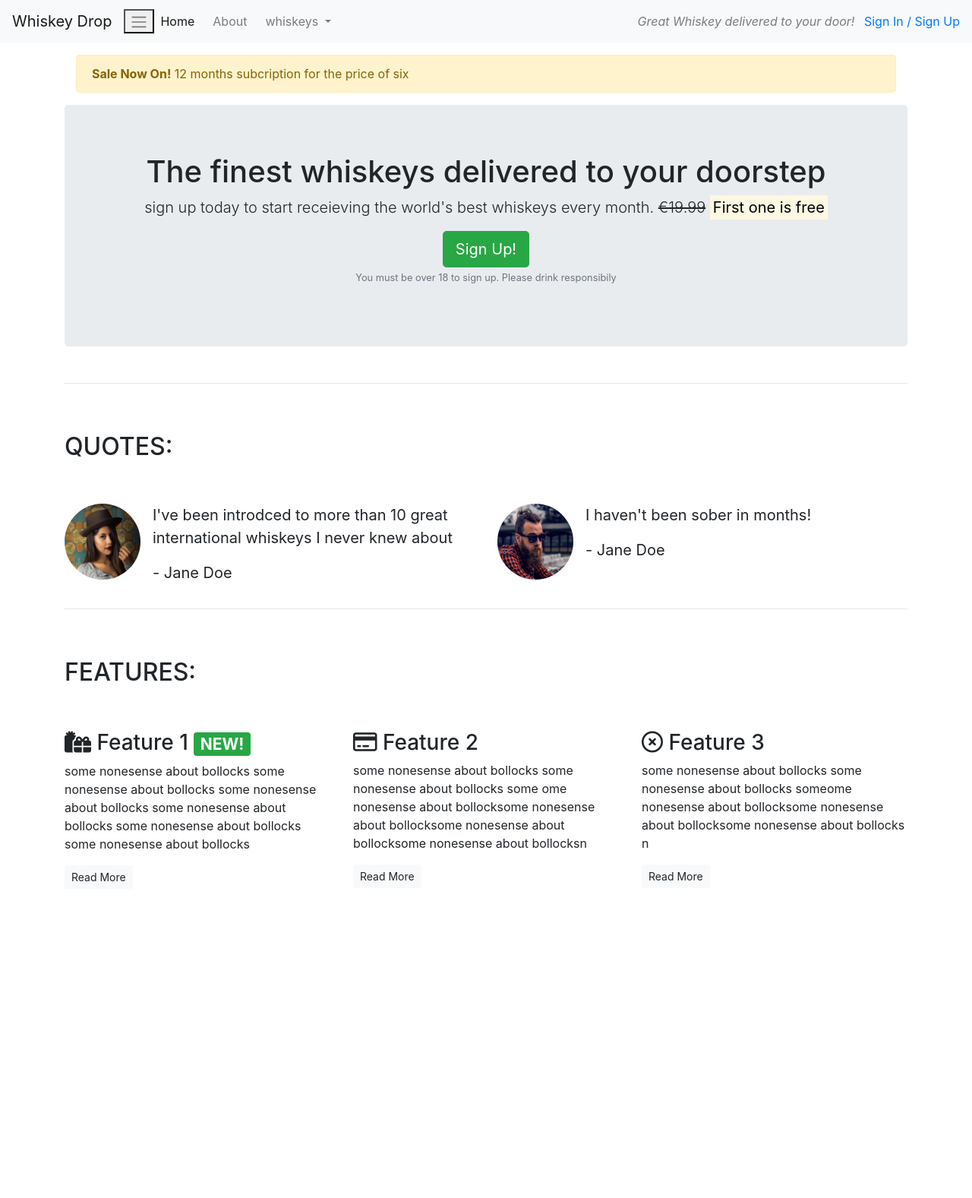
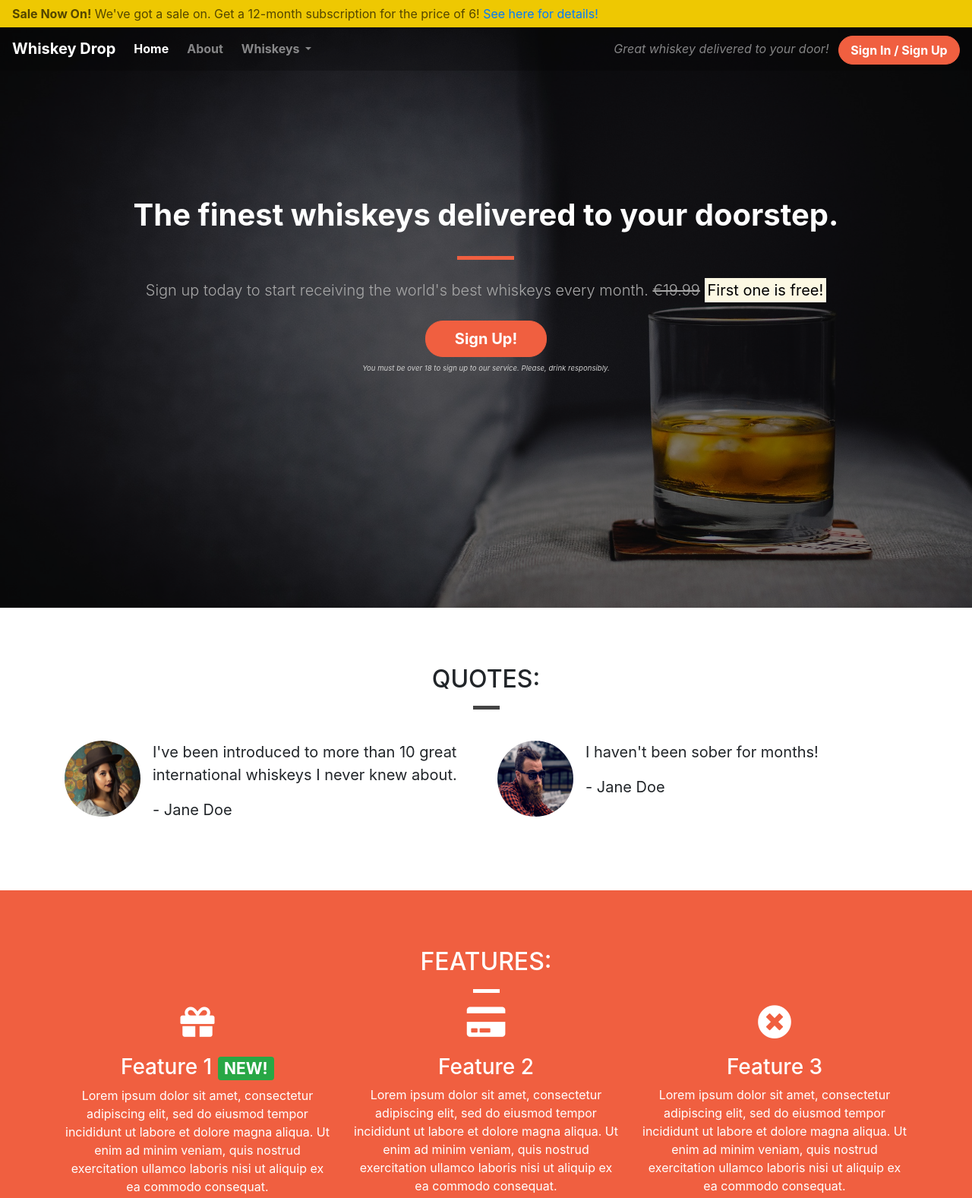
Before and after one commit to FirmoDaniel/Bootstrap, a plain HTML site: page index.html in a window 1280 px wide. Shown: the top 1577 px of the page at 76% size. Before the commit the page ends 1186 px from the top, so only its background shows below. Drawn offline with nearby package versions, Linux system fonts and the light colour scheme.

Commit message:
Finished Website

```diff
--- /dev/null
+++ b/css/style.css
@@ -0,0 +1,235 @@
+Skip to content
+Search or jump to…
+
+Pull requests
+Issues
+Marketplace
+Explore
+
+@FirmoDaniel
+Learn Git and GitHub without any code!
+Using the Hello World guide, you’ll start a branch, write comments, and open a pull request.
+
+
+Code-Institute-Solutions
+/
+BootstrappingYourNextBigIdea-BS4
+9
+1661
+Code
+Issues
+Pull requests
+Actions
+Projects
+Wiki
+Security
+Insights
+BootstrappingYourNextBigIdea-BS4/04-BeyondBootstrap/03-cleaning_up_our_content/css/style.css
+@lechien73
+lechien73 Bug fixes
+Latest commit ddf3644 on Feb 26, 2019
+ History
+ 1 contributor
+201 lines (158 sloc)  2.89 KB
+
+body {
+    font-family: 'Roboto', sans-serif;
+}
+
+/* Containers */
+
+.container-wrapper {}
+
+.container-wrapper--red {
+    background-color: #f05f40;
+    color: white;
+}
+
+.alert-container {}
+
+.callout-container {
+    height: 100vh;
+
+    background: url('../images/whiskey-background.jpg') no-repeat bottom right fixed;
+    -webkit-background-size: cover;
+    -moz-background-size: cover;
+    -o-background-size: cover;
+    background-size: cover;
+
+    display: flex;
+    align-items: center;
+    justify-content: center;
+
+    position: relative;
+}
+
+.opaque-overlay {
+    position: absolute;
+    top: 0;
+    left: 0;
+    height: 100%;
+    width: 100%;
+    background-color: rgba(0, 0, 0, 0.5);
+}
+
+.content-container {
+    padding-top: 75px;
+    padding-bottom: 75px;
+}
+
+/* Navbar */
+
+.navalert-container {
+    position: absolute;
+    top: 0;
+    left: 0;
+    z-index: 1;
+    padding-left: 0;
+    padding-right: 0;
+}
+
+.navbar {
+    margin-bottom: 0;
+    width: 100%;
+    background-color: rgba(0, 0, 0, .25);
+    border: 0;
+}
+
+.navbar .navbar-toggler {
+    border: 0;
+}
+
+.navbar .navbar-brand {
+    font-weight: bold;
+}
+
+.navbar .navbar-nav a {
+    font-weight: bold;
+}
+
+
+/* Jumbotron */
+
+.jumbotron {
+    background-color: transparent;
+}
+
+.jumbotron h1 {
+    color: white;
+    font-weight: bold;
+    margin-bottom: 30px;
+    color: white;
+}
+
+.jumbotron .lead {
+    color: #a7a7a7;
+    margin: 25px 0;
+}
+
+.jumbotron small {
+    font-size: 60%;
+    font-style: italic;
+    color: #d0d0d0;
+}
+
+/* Block dividers */
+
+.block-divider {
+    width: 75px;
+    height: 5px;
+    border: 0;
+    background-color: #444;
+}
+
+.block-divider--orange {
+    background-color: #f05f40;
+}
+
+.block-divider--white {
+    background-color: white;
+}
+
+.block-divider--short {
+    width: 35px;
+}
+
+/* Buttons */
+
+.btn--cta {
+    font-weight: bold;
+    border-radius: 23px;
+    width: 160px;
+}
+
+.btn--red {
+    color: white;
+    background-color: #f05f40;
+    border-color: #f05f40;
+}
+
+.btn--red:hover,
+.btn--red:active,
+.btn--red:focus,
+.btn--red:active:focus {
+    background-color: #df4929;
+    border-color: #df4929;
+    color: white;
+}
+
+/* Alert */
+
+.alert-container .col-12 {
+    padding-left: 0;
+    padding-right: 0;
+}
+
+.site-wide-alert {
+    color: #544600;
+    background-color: #eec802;
+    border-color: #eec802;
+    padding: 5px 15px;
+    margin-bottom: 0;
+    border: 1px solid transparent;
+    border-radius: 0;
+}
+
+/* Page Headers */
+
+.page-header {
+    margin-bottom: 0;
+    border-bottom: 0;
+    text-align: center;
+}
+
+.page-header h2 {
+    margin-top: 0;
+}
+
+/* Quotes */
+
+.quotes .page-header {
+    margin-bottom: 25px;
+}
+
+/* Features */
+
+.feature {
+    text-align: center;
+    margin-bottom: 40px;
+}
+
+.feature i {
+    margin-bottom: 20px;
+    font-size: 45px;
+    line-height: 45px;
+}
+
+.feature .btn {
+    background-color: white;
+    border-color: white;
+    border-radius: 15px;
+    min-width: 100px;
+    font-weight: bold;
+    margin-top: 10px;
+    color: #f05f40;
+}
--- a/index.html
+++ b/index.html
@@ -1,88 +1,97 @@
 <!DOCTYPE html>
-<html lang="en">
+<html lang="en-us">
+
 <head>
-    <meta charset="UTF-8">
+    <meta charset="utf-8">
+    <title>Whiskey Drop | Taste a new whiskey every month</title>
     <meta name="viewport" content="width=device-width, initial-scale=1.0">
-    <title>Whiskey Drop | Taste a new whiskey every month</title>
-    <link rel="stylesheet" href="https://stackpath.bootstrapcdn.com/bootstrap/4.3.1/css/bootstrap.min.css" integrity="sha384-ggOyR0iXCbMQv3Xipma34MD+dH/1fQ784/j6cY/iJTQUOhcWr7x9JvoRxT2MZw1T" crossorigin="anonymous">
-<script src="https://stackpath.bootstrapcdn.com/bootstrap/4.3.1/js/bootstrap.min.js" integrity="sha384-JjSmVgyd0p3pXB1rRibZUAYoIIy6OrQ6VrjIEaFf/nJGzIxFDsf4x0xIM+B07jRM" crossorigin="anonymous"></script>
-<script src="https://kit.fontawesome.com/2f377630da.js" crossorigin="anonymous"></script>
+    <link rel="stylesheet" href="https://maxcdn.bootstrapcdn.com/bootstrap/4.1.3/css/bootstrap.min.css">
+    <link rel="stylesheet" href="https://use.fontawesome.com/releases/v5.6.1/css/all.css" integrity="sha384-gfdkjb5BdAXd+lj+gudLWI+BXq4IuLW5IT+brZEZsLFm++aCMlF1V92rMkPaX4PP" crossorigin="anonymous">
+    <link href="https://fonts.googleapis.com/css?family=Roboto:400,700" rel="stylesheet">
+    <link rel="stylesheet" href="css/style.css" type="text/css" />
 </head>
+
 <body>
-    <nav class="navbar navbar-light bg-light navbar-expand-sm">
+    <div class="container-fluid navalert-container">
+        <div class="container-fluid alert-container">
+            <div class="row d-none d-sm-block">
+                <div class="col-12">
+                    <div class="site-wide-alert alert alert-warning">
+                        <strong>Sale Now On!</strong> We've got a sale on. Get a 12-month subscription for the price of 6! <a href="">See here for details!</a>
+                    </div>
+                </div>
+            </div>
+        </div>
+        <nav class="navbar navbar-dark navbar-expand-sm">
             <a href="/" class="navbar-brand">Whiskey Drop</a>
 
+            <button class="navbar-toggler ml-auto" type="button" data-toggle="collapse" data-target="#navbarNavDropdown" aria-controls="navbarNavDropdown" aria-expanded="false" aria-label="Toggle navigation">
+        <span class="navbar-toggler-icon"></span></button>
 
-        <button class="navbar-toggle ml-auto" type="button" data-toggle="collapse" data-target="#navbarNavDropdown" aria-controls="navbarNavDropdown" aria-expanded="false" aria-label="toggle navigagtion">
-        <span class="navbar-toggler-icon"></span></button>
             <div class="collapse navbar-collapse" id="navbarNavDropdown">
                 <ul class="navbar-nav mr-auto">
                     <li class="active nav-item mr-2"><a class="nav-link" href="/">Home</a></li>
                     <li class="nav-item mr-2"><a class="nav-link" href="/about">About</a></li>
                     <li class="nav-item dropdown">
-                    <a class="nav-link dropdown-toggle" href="#" id="navbarDropdownMenulink" role="button" data-toggle="dropdown" aria-haspopup="true" aria-expanded="fale">
-
-                    whiskeys
+                        <a class="nav-link dropdown-toggle" href="#" id="navbarDropdownMenuLink" role="button" data-toggle="dropdown" aria-haspopup="true" aria-expanded="false">
+          Whiskeys
         </a>
-                    <div class="dropdown-menu" aria-labelledby="navbarDropdownMenulink">
+                        <div class="dropdown-menu" aria-labelledby="navbarDropdownMenuLink">
                             <a class="dropdown-item" href="#">Irish</a>
                             <a class="dropdown-item" href="#">Scotch</a>
                             <a class="dropdown-item" href="#">Japanese</a>
                             <a class="dropdown-item" href="#">American</a>
                         </div>
-
                     </li>
-
 
                     <li class="nav-item mr-2 d-block d-sm-none"><a class="nav-link" href="/login">Sign In / Sign Up</a></li>
                 </ul>
             </div>
             <div class="d-none d-md-block">
-            <p class="navbar-text my-auto mr-2"><i>Great Whiskey delivered to your door!</i></p>
-            <a href="/login"> Sign In / Sign Up</a>
+                <p class="navbar-text my-auto mr-2"><i>Great whiskey delivered to your door!</i></p>
+                <a href="/login" class="btn btn--cta btn--red">Sign In / Sign Up</a>
             </div>
         </nav>
-    <article class="container mt-3">
-    <div class="rom d-none d-sm-block">
-        <div class="col-12">
-         <div class="alert alert-warning">
-         <strong>Sale Now On!</strong> 12 months subcription for the price of six <a href="See here for details"></a>
     </div>
-        </div>
-    </div>
-    <!--Callout-->
+    <div class="container-fluid callout-container">
+        <!-- Callout -->
+        <div class="opaque-overlay">&nbsp;</div>
         <div class="row">
             <div class="col-12">
                 <section class="callout jumbotron text-center">
-                <h1>The finest whiskeys delivered to your doorstep</h1>
-                <p class="lead"> sign up today to start receieving the world's best whiskeys every month.
+                    <h1 class="jumbotron-header">The finest whiskeys delivered to your doorstep.</h1>
+                    <hr class="block-divider block-divider--orange">
+                    <p class="lead">Sign up today to start receiving the world's best whiskeys every month.
                         <s class="d-none d-sm-inline">€19.99</s>
                         <span class="d-inline d-sm-none"><br></span>
-                <strong><mark>First one is free</mark></strong></p>
-                <button class="btn btn-success btn-lg" data-toggle="modal" data-target="#signUpModal">Sign Up!</button>
-                <p class="text-muted"><small>You must be over 18 to sign up. Please drink responsibily</small></p>
+                        <strong><mark>First one is free!</mark></strong></p>
+                    <button class="btn btn-lg btn--cta btn--red" data-toggle="modal" data-target="#signUpModal">Sign Up!</button>
+                    <p class="text-muted"><small>You must be over 18 to sign up to our service. Please, drink responsibly.</small></p>
                 </section>
             </div>
         </div>
-    <!---/.callout -->
-    <hr>
+        <!-- /.callout -->
+    </div>
 
-    <!--Quotes -->
+    <!-- Quotes -->
+    <div class="container-wrapper">
+        <div class="container quotes-container content-container">
             <section class="quotes">
                 <div class="row">
-            <div class="col-12 my-5">
-                <h2 class ="text-uppercase">Quotes:</h2>
+                    <div class="col-12 page-header">
+                        <h2 class="text-uppercase">Quotes:</h2>
+                        <hr class="block-divider block-divider--short">
                     </div>
                 </div>
                 <div class="row">
                     <div class="col-12 col-md-6">
                         <div class="media">
                             <div class="d-none d-sm-block">
-                                <img src="images/girl-image.png" class="rounded-circle mr-3" height="100" width="100" alt="picture of girl">
+                                <img src="images/girl-image.png" class="rounded-circle mr-3" height="100" width="100">
                             </div>
                             <div class="media-body">
                                 <blockquote class="blockquote">
-                                        <p>I've been introdced to more than 10 great international whiskeys I never knew about</p>
+                                    <p>I've been introduced to more than 10 great international whiskeys I never knew about.</p>
                                     <p>- Jane Doe</p>
                                 </blockquote>
                             </div>
@@ -91,11 +100,11 @@
                     <div class="col-12 col-md-6">
                         <div class="media">
                             <div class="d-none d-sm-block">
-                        <img src="images/guy-image.png" class="rounded-circle mr-3" height="100" width="100" alt="picture of guy">
+                                <img src="images/guy-image.png" class="rounded-circle mr-3" height="100" width="100">
                             </div>
                             <div class="media-body">
                                 <blockquote class="blockquote">
-                                <p>I haven't been sober in months!</p>
+                                    <p>I haven't been sober for months!</p>
                                     <p>- Jane Doe</p>
                                 </blockquote>
                             </div>
@@ -103,45 +112,47 @@
                     </div>
                 </div>
             </section>
-    <!--/.Quotes-->
-    <hr>
+            <!-- /.quotes -->
+        </div>
+    </div>
 
-<!--Features-->
+    <!-- Features -->
+    <div class="container-wrapper container-wrapper--red">
+        <div class="container features-container content-container">
             <section class="features">
                 <div class="row">
-            <div class="col-12 my-5">
+                    <div class="col-12 page-header">
                         <h2 class="text-uppercase">Features:</h2>
+                        <hr class="block-divider block-divider--short block-divider--white">
                     </div>
                 </div>
                 <div class="row">
                     <div class="col-12 col-md-6 col-lg-4">
                         <div class="feature">
-                <h3><i class="fas fa-gifts d-none d-sm-inline"></i> Feature 1 <span class="badge badge-success">NEW!</span></h3>
-                <p>some nonesense about bollocks some nonesense about bollocks some nonesense about bollocks some nonesense about bollocks some nonesense about bollocks some nonesense about bollocks </p>
+                            <h3><i class="fas fa-gift d-none d-sm-block"></i> Feature 1 <span class="badge badge-success">NEW!</span></h3>
+                            <p>Lorem ipsum dolor sit amet, consectetur adipiscing elit, sed do eiusmod tempor incididunt ut labore et dolore magna aliqua. Ut enim ad minim veniam, quis nostrud exercitation ullamco laboris nisi ut aliquip ex ea commodo consequat.</p>
                             <p><a class="btn btn-sm btn-light" href="">Read More</a></p>
                         </div>
                     </div>
-
                     <div class="col-12 col-md-6 col-lg-4">
                         <div class="feature">
-                    <h3><i class="far fa-credit-card d-none d-sm-inline"></i> Feature 2</h3>
-                    <p>some nonesense about bollocks some nonesense about bollocks some ome nonesense about bollocksome nonesense about bollocksome nonesense about bollocksome nonesense about bollocksn</p>
+                            <h3><i class="fas fa-credit-card d-none d-sm-block"></i> Feature 2</h3>
+                            <p>Lorem ipsum dolor sit amet, consectetur adipiscing elit, sed do eiusmod tempor incididunt ut labore et dolore magna aliqua. Ut enim ad minim veniam, quis nostrud exercitation ullamco laboris nisi ut aliquip ex ea commodo consequat.</p>
                             <p><a class="btn btn-sm btn-light" href="">Read More</a></p>
                         </div>
                     </div>
-
                     <div class="col-12 d-md-none d-lg-block col-lg-4">
                         <div class="feature">
-                    <h3><i class="far fa-times-circle d-none d-sm-inline"></i> Feature 3</h3>
-                    <p>some nonesense about bollocks some nonesense about bollocks someome nonesense about bollocksome nonesense about bollocksome nonesense about bollocks n</p>
+                            <h3><i class="fas fa-times-circle d-none d-sm-block"></i> Feature 3</h3>
+                            <p>Lorem ipsum dolor sit amet, consectetur adipiscing elit, sed do eiusmod tempor incididunt ut labore et dolore magna aliqua. Ut enim ad minim veniam, quis nostrud exercitation ullamco laboris nisi ut aliquip ex ea commodo consequat.</p>
                             <p><a class="btn btn-sm btn-light" href="">Read More</a></p>
                         </div>
                     </div>
                 </div>
             </section>
-        <!--/.features-->
-
-    </article>
+            <!-- /.features -->
+        </div>
+    </div>
 
     <div class="modal" tabindex="-1" role="dialog" id="signUpModal">
         <div class="modal-dialog" role="document">
@@ -156,11 +167,11 @@
                     <form>
                         <div class="form-group">
                             <label for="exampleInputEmail1">Email address</label>
-    <input type="email" class="form-control" id="exampleInputEmail1" aria-describedby="emailHelp">
+                            <input type="email" class="form-control" id="exampleInputEmail1" aria-describedby="emailHelp" placeholder="Enter email">
                             <small id="emailHelp" class="form-text text-muted">We'll never share your email with anyone else.</small>
                         </div>
                         <div class="form-group">
-    <label for="passowrd">Password</label>
+                            <label for="password">Password</label>
                             <input type="password" class="form-control" id="password" placeholder="Password">
                         </div>
                         <div class="form-group">
@@ -173,8 +184,22 @@
             </div>
         </div>
     </div>
+
     <script src="https://code.jquery.com/jquery-3.3.1.slim.min.js" integrity="sha384-q8i/X+965DzO0rT7abK41JStQIAqVgRVzpbzo5smXKp4YfRvH+8abtTE1Pi6jizo" crossorigin="anonymous"></script>
     <script src="https://cdnjs.cloudflare.com/ajax/libs/popper.js/1.14.3/umd/popper.min.js" integrity="sha384-ZMP7rVo3mIykV+2+9J3UJ46jBk0WLaUAdn689aCwoqbBJiSnjAK/l8WvCWPIPm49" crossorigin="anonymous"></script>
     <script src="https://stackpath.bootstrapcdn.com/bootstrap/4.1.3/js/bootstrap.min.js" integrity="sha384-ChfqqxuZUCnJSK3+MXmPNIyE6ZbWh2IMqE241rYiqJxyMiZ6OW/JmZQ5stwEULTy" crossorigin="anonymous"></script>
 </body>
+
 </html>
+© 2020 GitHub, Inc.
+Terms
+Privacy
+Security
+Status
+Help
+Contact GitHub
+Pricing
+API
+Training
+Blog
+About
```
Also changed, not shown: images/whiskey-background.jpg (added). Lines whose indentation alone changed are shown as unchanged.
